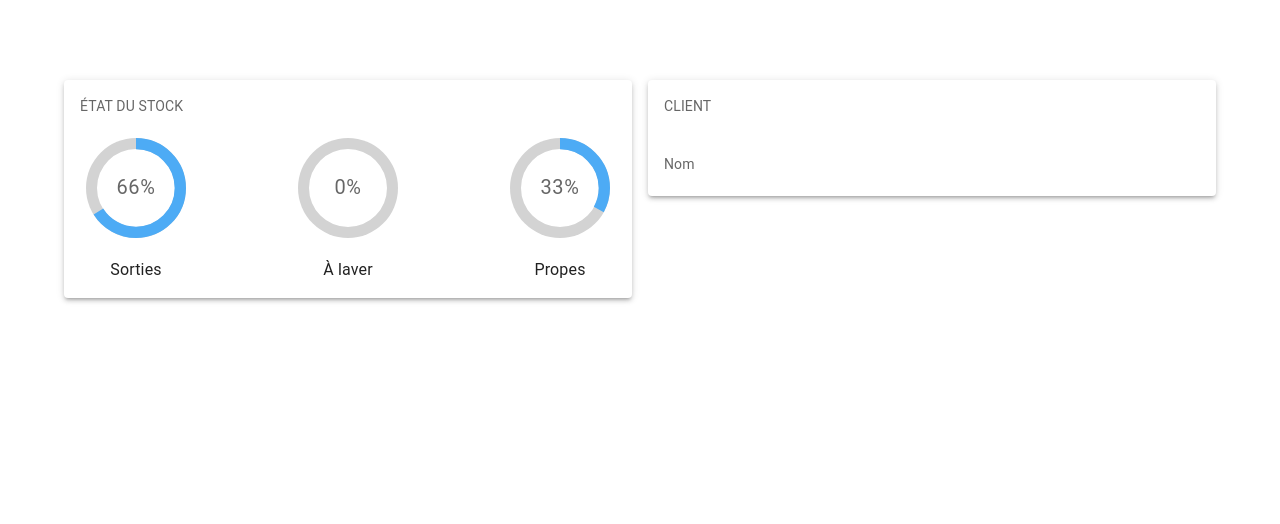
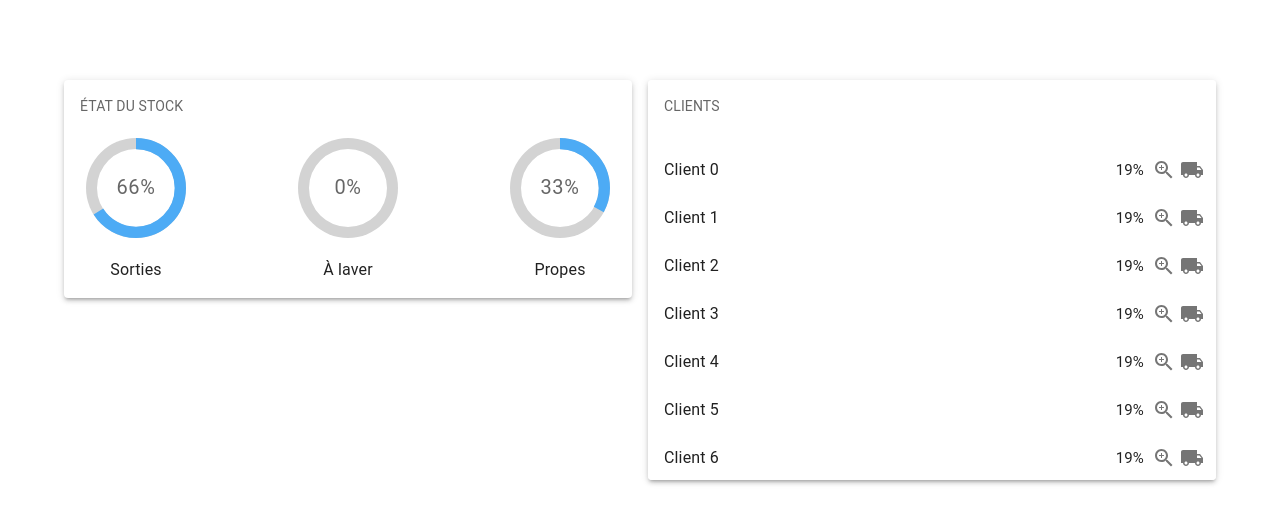
Before and after one commit to td2thinh/SimpleDashboard, a React (Create React App) app: page / in a window 1280 px wide. Shown: the top 524 px of the page. Built offline with nearby package versions, Linux system fonts and the light colour scheme; the HTML template or start-up script is replaced by a standard one.

Commit message:
Done client Paper

```diff
--- a/package.json
+++ b/package.json
@@ -5,6 +5,7 @@
   "dependencies": {
     "@emotion/react": "^11.10.6",
     "@emotion/styled": "^11.10.6",
+    "@mui/icons-material": "^5.11.11",
     "@mui/material": "^5.11.15",
     "@testing-library/jest-dom": "^5.16.5",
     "@testing-library/react": "^13.4.0",
--- a/src/components/Circular.jsx
+++ b/src/components/Circular.jsx
@@ -1,7 +1,6 @@
 import CircularProgress from '@mui/material/CircularProgress';
 import Box from '@mui/material/Box';
 import Typography from '@mui/material/Typography';
-import { max } from 'd3';
 
 
 const Circular = (props) => {
--- a/src/components/Client.jsx
+++ b/src/components/Client.jsx
@@ -1,21 +1,46 @@
 import Grid from '@mui/material/Grid';
 import Typography from '@mui/material/Typography';
 import Paper from '@mui/material/Paper';
+import List from '@mui/material/List';
+import ListItem from '@mui/material/ListItem';
+import ListItemText from '@mui/material/ListItemText';
+import React from 'react';
+import LocalShipping from '@mui/icons-material/LocalShipping';
+import ZoomIn from '@mui/icons-material/ZoomIn';
+import IconButton from '@mui/material/IconButton';
 
 const Client = () => {
     return (
         <>
-            <Paper elevation={3}>
+            <Paper elevation={3} sx={{ maxHeight: 400, overflow: 'auto' }} >
                 <Typography padding={2} sx={{ fontSize: 14 }} color="text.secondary" gutterBottom>
-                    CLIENT
+                    CLIENTS
                 </Typography>
-                <Grid container>
-                    <Grid item xs={12} md={6}>
-                        <Typography padding={2} sx={{ fontSize: 14 }} color="text.secondary" gutterBottom>
-                            Nom
-                        </Typography>
-                    </Grid>
-                </Grid>
+                <List>
+                    {[0, 1, 2, 3, 4, 5, 6, 7, 8, 9, 10, 11].map((value) => {
+                        return (
+                            <Grid container container direction="row" alignItems="center">
+                                <ListItem
+                                    secondaryAction={
+                                        <Grid container container direction="row" alignItems="center">
+                                            <Typography sx={{ fontSize: 15 }}>
+                                                19%
+                                            </Typography>
+                                            <IconButton edge="end">
+                                                <ZoomIn />
+                                            </IconButton>
+                                            <IconButton edge="end">
+                                                <LocalShipping />
+                                            </IconButton>
+                                        </Grid>
+                                    }
+                                >
+                                    <ListItemText primary={`Client ${value}`} />
+                                </ListItem>
+                            </Grid>
+                        )
+                    })}
+                </List>
             </Paper>
         </>
     )
```
Also changed, not shown: 1 other file (tests, documents, lock files or other folders).
